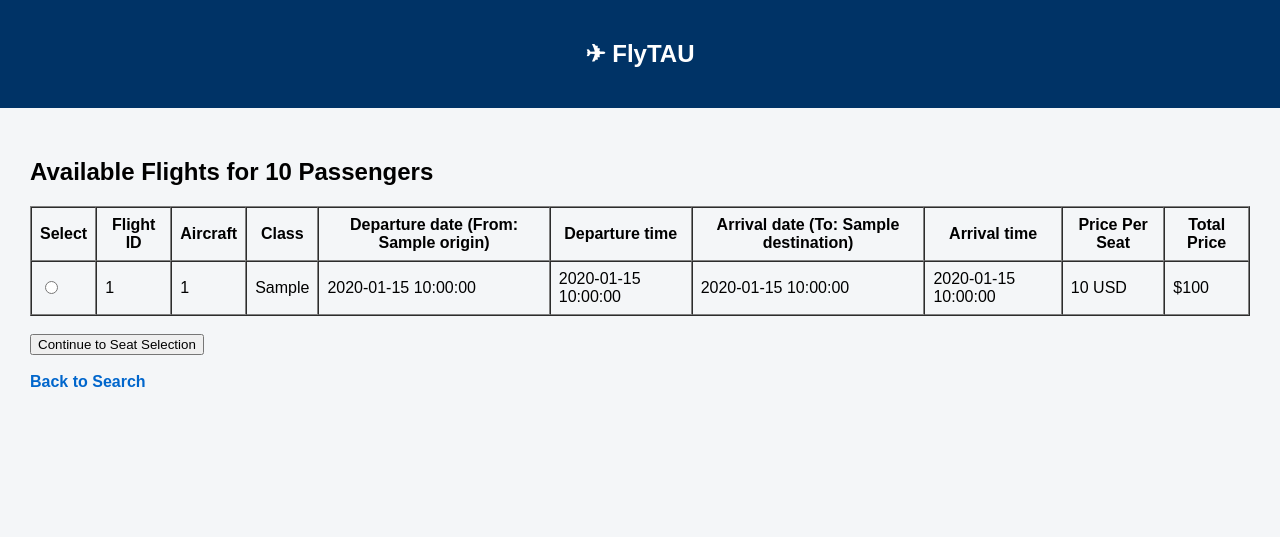
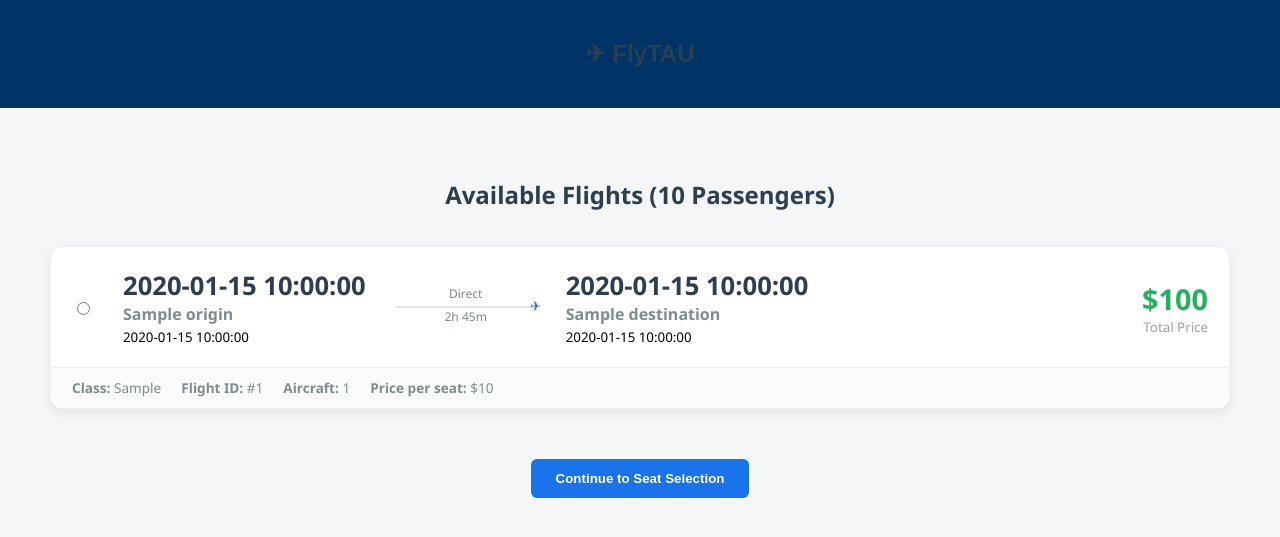
Before and after one commit to mayzamir77/FlyTAU, a Flask app: template templates/show_flights.html in a window 1280 px wide. Shown: the top 537 px of the page. Run offline with Flask 3, Linux system fonts and the light colour scheme; the template is opened without the code that fills it: most values are stand-ins (such as "Sample title", 1, 10 or a date in 2020).

Commit message:
noa change + tables css

```diff
--- /dev/null
+++ b/static/tables.css
@@ -0,0 +1,303 @@
+/* --- עיצוב כללי ומכולה --- */
+.container {
+    max-width: 1200px;
+    margin: 0 auto;
+    padding: 20px;
+    font-family: 'Segoe UI', Tahoma, Geneva, Verdana, sans-serif;
+}
+
+h1, h2 {
+    color: #2c3e50;
+    text-align: center;
+}
+
+/* --- סגנון 1: טבלת ניהול קלאסית (.flight-table) --- */
+.flight-table {
+    width: 100%;
+    border-collapse: collapse;
+    background-color: white;
+    box-shadow: 0 5px 15px rgba(0,0,0,0.1);
+    border-radius: 10px;
+    overflow: hidden;
+    margin-bottom: 20px;
+}
+
+.flight-table thead tr {
+    background-color: #1a73e8;
+    color: white;
+    text-align: left;
+}
+
+.flight-table th, .flight-table td {
+    padding: 15px 20px;
+}
+
+.flight-table tbody tr {
+    border-bottom: 1px solid #eee;
+    transition: background-color 0.2s;
+}
+
+.flight-table tbody tr:hover {
+    background-color: #f8f9fa;
+}
+
+/* --- סגנון 2: כרטיסי טיסה ללקוחות (.booking-table) --- */
+.booking-table {
+    width: 100%;
+    border-collapse: separate;
+    border-spacing: 0 15px;
+}
+
+.booking-table thead { display: none; }
+
+.booking-table tr {
+    background-color: white;
+    box-shadow: 0 4px 12px rgba(0,0,0,0.08);
+    border-radius: 12px;
+    display: flex;
+    flex-direction: column;
+    padding: 0;
+    margin-bottom: 15px;
+    border: 1px solid #eef0f2;
+    transition: transform 0.2s;
+}
+
+.booking-table tr:hover {
+    transform: translateY(-3px);
+    box-shadow: 0 8px 16px rgba(0,0,0,0.12);
+}
+
+.card-main-content {
+    display: flex;
+    justify-content: space-between;
+    align-items: center;
+    padding: 20px;
+    width: 100%;
+    box-sizing: border-box;
+}
+
+.flight-timing {
+    display: flex;
+    align-items: center;
+    gap: 30px;
+    flex: 2;
+}
+
+.time-block .time { font-size: 1.6rem; font-weight: bold; color: #2c3e50; }
+.time-block .airport-code { color: #7f8c8d; font-weight: bold; display: block; }
+
+.flight-duration { text-align: center; min-width: 140px; }
+.duration-text { font-size: 0.75rem; color: #7f8c8d; margin-bottom: 4px; }
+.arrow-line { height: 2px; background: #dfe6e9; width: 100%; position: relative; }
+.arrow-line::after { content: '✈'; position: absolute; right: -5px; top: -10px; color: #1a73e8; font-size: 14px; }
+
+.flight-price-section { text-align: right; flex: 1; }
+.price-tag { font-size: 1.8rem; font-weight: bold; color: #27ae60; }
+
+.info-footer {
+    border-top: 1px solid #eee;
+    padding: 10px 20px;
+    background-color: #fafbfc;
+    border-radius: 0 0 12px 12px;
+    display: flex;
+    gap: 20px;
+    font-size: 0.85rem;
+    color: #7f8c8d;
+}
+
+/* --- סגנון 3: מפת מושבים משודרגת (.seat-map-wrapper) --- */
+.seat-map-wrapper {
+    background: #ffffff;
+    padding: 40px;
+    border-radius: 60px;
+    box-shadow: 0 10px 30px rgba(0,0,0,0.05);
+    display: inline-block;
+    border: 1px solid #eef2f5;
+    margin-top: 20px;
+}
+
+.seat-map-table {
+    border-collapse: separate;
+    border-spacing: 12px;
+}
+
+.seat-item {
+    width: 45px;
+    height: 50px;
+    background: #f0f4f8;
+    border-radius: 8px 8px 15px 15px;
+    display: flex;
+    align-items: center;
+    justify-content: center;
+    font-size: 0.8rem;
+    font-weight: 600;
+    transition: all 0.3s cubic-bezier(0.4, 0, 0.2, 1);
+    position: relative;
+    box-shadow: inset 0 -4px 0 rgba(0,0,0,0.1);
+    cursor: pointer;
+}
+
+.seat-item.available {
+    background: #1a73e8;
+    color: white;
+}
+
+.seat-item.available:hover {
+    background: #1557b0;
+    transform: translateY(-3px);
+    box-shadow: 0 5px 15px rgba(26, 115, 232, 0.4);
+}
+
+.seat-item.occupied {
+    background: #e2e8f0;
+    color: #94a3b8;
+    cursor: not-allowed;
+    box-shadow: none;
+}
+
+input[type="checkbox"]:checked + .seat-item {
+    background: #27ae60 !important;
+    color: white;
+    transform: scale(1.05);
+    box-shadow: 0 0 20px rgba(39, 174, 96, 0.5);
+}
+
+.seat-checkbox { display: none; }
+
+.aisle {
+    width: 40px;
+}
+
+/* --- תגיות סטטוס וכפתורים --- */
+.status-badge {
+    padding: 6px 14px;
+    border-radius: 20px;
+    font-size: 0.8em;
+    font-weight: bold;
+    display: inline-block;
+}
+.status-active { background-color: #e6ffed; color: #22863a; }
+.status-cancelled { background-color: #ffeef0; color: #d73a49; }
+
+.btn-filter {
+    background-color: #1a73e8;
+    color: white;
+    border: none;
+    padding: 12px 25px;
+    border-radius: 6px;
+    cursor: pointer;
+    font-weight: bold;
+    transition: background 0.2s;
+}
+.btn-filter:hover { background-color: #1557b0; }
+
+.back-link {
+    display: inline-block;
+    margin-top: 20px;
+    text-decoration: none;
+    color: #1a73e8;
+}
+
+.error {
+    background-color: #ffebee;
+    color: #c62828;
+    padding: 15px;
+    border-radius: 8px;
+    margin-bottom: 20px;
+}
+
+/* --- עיצוב טפסים ופרטי נוסע --- */
+
+/* קופסת סיכום ההזמנה */
+.summary-box {
+    background: #f8fafc;
+    border: 1px solid #e2e8f0;
+    border-radius: 12px;
+    padding: 25px;
+    margin-bottom: 30px;
+}
+
+.summary-box h3 { margin-top: 0; color: #1a73e8; }
+.price-total { font-size: 1.4rem; font-weight: bold; color: #27ae60; }
+
+/* עיצוב הטופס והשדות */
+fieldset {
+    border: 1px solid #e2e8f0;
+    border-radius: 12px;
+    padding: 30px;
+    background: white;
+    margin-bottom: 30px;
+}
+
+legend h3 {
+    padding: 0 15px;
+    color: #2c3e50;
+    font-size: 1.3rem;
+}
+
+/* סידור השדות בזוגות (Layout) */
+.form-grid {
+    display: grid;
+    grid-template-columns: 1fr 1fr; /* שני טורים */
+    gap: 20px;
+}
+
+.form-group {
+    display: flex;
+    flex-direction: column;
+    margin-bottom: 15px;
+}
+
+/* עיצוב ה-Labels */
+label {
+    font-size: 0.9rem;
+    font-weight: 600;
+    color: #4a5568;
+    margin-bottom: 8px;
+    text-align: left;
+}
+
+/* עיצוב ה-Inputs */
+input[type="text"],
+input[type="email"],
+input[type="date"],
+input[type="tel"] {
+    padding: 12px 15px;
+    border: 1.5px solid #cbd5e0;
+    border-radius: 8px;
+    font-size: 1rem;
+    transition: all 0.2s;
+    outline: none;
+}
+
+/* אפקט פוקוס - כשהמשתמש מקליד */
+input:focus {
+    border-color: #1a73e8;
+    box-shadow: 0 0 0 3px rgba(26, 115, 232, 0.2);
+}
+
+/* עיצוב לשדות לקריאה בלבד (Registered Users) */
+input[readonly] {
+    background-color: #f1f5f9;
+    border-color: #e2e8f0;
+    color: #64748b;
+    cursor: not-allowed;
+}
+
+/* עיצוב כפתור השליחה */
+input[type="submit"].btn-large {
+    width: 100%;
+    padding: 15px;
+    background: #1a73e8;
+    color: white;
+    border: none;
+    border-radius: 8px;
+    font-size: 1.2rem;
+    font-weight: bold;
+    cursor: pointer;
+    transition: background 0.2s;
+}
+
+input[type="submit"].btn-large:hover {
+    background: #1557b0;
+}
--- a/templates/show_flights.html
+++ b/templates/show_flights.html
@@ -1,52 +1,61 @@
 {% extends "base.html" %}
 
-{% block title %}Available Flights{% endblock %}
+{% block content %}
+<link rel="stylesheet" href="{{ url_for('static', filename='tables.css') }}">
 
-{% block content %}
+<div class="container">
+    <h2>Available Flights ({{ requested_seats }} Passengers)</h2>
 
-<h2>Available Flights for {{ requested_seats }} Passengers</h2>
-<form action="/select_seats" method="POST">
-    <input type="hidden" name="num_seats" value="{{ requested_seats }}">
-<table border="1" cellpadding="8" cellspacing="0">
-    <thead>
-        <tr>
-            <th>Select</th>
-            <th>Flight ID</th>
-            <th>Aircraft</th>
-            <th>Class</th>
-            <th>Departure date (From: {{ flights[0].origin if flights else '' }})</th>
-            <th>Departure time</th>
-            <th>Arrival date (To: {{ flights[0].destination if flights else '' }})</th>
-            <th>Arrival time</th>
-            <th>Price Per Seat</th>
-            <th>Total Price</th>
-        </tr>
-</thead>
+    <form action="/select_seats" method="POST">
+        <input type="hidden" name="num_seats" value="{{ requested_seats }}">
+
+        <table class="booking-table">
             <tbody>
                 {% for flight in flights %}
                 <tr>
-                    <td>
-                        <input type="radio" name="selected_option" value="{{ flight.id }},{{ flight.class_type }},{{flight.aircraft_id}}" required>
+                    <td> <div class="card-main-content">
+                            <div class="flight-timing">
+                                <input type="radio" name="selected_option" value="{{ flight.id }},{{ flight.class_type }},{{flight.aircraft_id}}" required>
+
+                                <div class="time-block">
+                                    <span class="time">{{ flight.departure_time }}</span>
+                                    <span class="airport-code">{{ flight.origin }}</span>
+                                    <small>{{ flight.departure_date }}</small>
+                                </div>
+
+                                <div class="flight-duration">
+                                    <div class="duration-text">Direct</div>
+                                    <div class="arrow-line"></div>
+                                    <div class="duration-text">2h 45m</div> </div>
+
+                                <div class="time-block">
+                                    <span class="time">{{ flight.arrival_time }}</span>
+                                    <span class="airport-code">{{ flight.destination }}</span>
+                                    <small>{{ flight.arrival_date }}</small>
+                                </div>
+                            </div>
+
+                            <div class="flight-price-section">
+                                <div class="price-tag">${{ flight.price * requested_seats|int }}</div>
+                                <small style="display:block; color:#95a5a6;">Total Price</small>
+                            </div>
+                        </div>
+
+                        <div class="info-footer">
+                            <span><strong>Class:</strong> {{ flight.class_type }}</span>
+                            <span><strong>Flight ID:</strong> #{{ flight.id }}</span>
+                            <span><strong>Aircraft:</strong> {{ flight.aircraft_id }}</span>
+                            <span><strong>Price per seat:</strong> ${{ flight.price }}</span>
+                        </div>
                     </td>
-                    <td>{{flight.id}}</td>
-                    <td>{{flight.aircraft_id}}</td>
-                    <td>{{flight.class_type}}</td>
-                    <td>{{flight.departure_date}}</td>
-                    <td>{{flight.departure_time}}</td>
-                    <td>{{flight.arrival_date}}</td>
-                    <td>{{flight.arrival_time}}</td>
-                    <td>{{flight.price}} USD</td>
-                    <td>${{ flight.price * requested_seats|int }}</td>
                 </tr>
                 {% endfor %}
             </tbody>
         </table>
 
-        <br>
-        <input type="submit" value="Continue to Seat Selection">
+        <div style="text-align: center; margin-top: 20px;">
+            <button type="submit" class="btn-filter">Continue to Seat Selection</button>
+        </div>
     </form>
-
-    <br>
-    <a href="/">Back to Search</a>
-
+</div>
 {% endblock %}
```
Also changed, not shown: templates/flight_board.html (+17 -8 lines), templates/passenger_details.html (+60 -77 lines), templates/seat_selection.html (+46 -11 lines).
